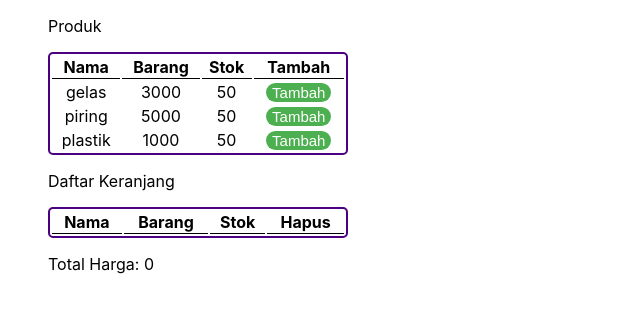
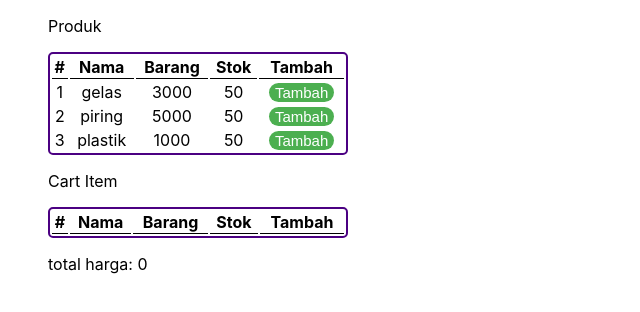
Before and after one commit to Trias1/gen-10-lifecycle-trias, a React (Create React App) app: page / in a window 1280 px wide. Shown: the top 312 px of the page, without its empty margins (0-640 px from the left). Built offline with nearby package versions, Linux system fonts and the light colour scheme.

Commit message:
update lagi

```diff
--- a/src/App.js
+++ b/src/App.js
@@ -1,11 +1,13 @@
 import logo from "./logo.svg";
 import "./components/statte/lf.css";
 import Lifecycletugas from "./components/statte/LifeCycleTugas";
+import LifeCycle from "./components/statte/LifeCycle";
 
 function App() {
   return (
     <>
-      <Lifecycletugas />
+      {/* <Lifecycletugas /> */}
+      <LifeCycle/>
     </>
   );
 }
--- /dev/null
+++ b/src/components/statte/LifeCycle.js
@@ -0,0 +1,116 @@
+import { useState, useEffect } from "react";
+import "../statte/lf.css";
+const Api = [
+  {
+    id: 1,
+    nama: "gelas",
+    harga: 3000,
+    stoct: 50,
+  },
+  {
+    id: 2,
+    nama: "piring",
+    harga: 5000,
+    stoct: 50,
+  },
+  {
+    id: 3,
+    nama: "plastik",
+    harga: 1000,
+    stoct: 50,
+  },
+];
+
+const LifeCycle = () => {
+  const [products, setProducts] = useState([]);
+  const [carts, setCarts] = useState([]);
+  const [totalPrice, setTotalPrice] = useState(0);
+
+  function tambah(tambahproduct) {
+    console.log("coba");
+    const tmbhkeranjang = [...carts];
+    tmbhkeranjang.push(tambahproduct);
+    setCarts(tmbhkeranjang);
+  }
+
+  function hapus(hapuscart) {
+    console.log("hapus");
+    const hpscart = [...carts];
+    hpscart.splice(hapuscart, 1);
+    setCarts(hpscart);
+  }
+
+  useEffect(() => {
+    setProducts(Api);
+  }, []);
+
+  useEffect(() => {
+    let countTotalPrice = 0;
+
+    for (const cart of carts) {
+      countTotalPrice = countTotalPrice + cart.harga;
+    }
+
+    setTotalPrice(countTotalPrice);
+  }, [carts]);
+
+  return (
+    <>
+      <p>Produk</p>
+      <table>
+        <thead>
+          <tr>
+            <th>#</th>
+            <th>Nama</th>
+            <th>Barang</th>
+            <th>Stok</th>
+            <th>Tambah</th>
+          </tr>
+        </thead>
+        <tbody>
+          {products.map((products, key) => (
+            <tr key={key}>
+              <td>{key+1}</td>
+              <td>{products.nama}</td>
+              <td>{products.harga}</td>
+              <td>{products.stoct}</td>
+              <td>
+                <button onClick={() => tambah(products)}>Tambah</button>
+              </td>
+            </tr>
+          ))}
+        </tbody>
+      </table>
+
+      <p>Cart Item</p>
+      <table>
+        <thead>
+          <tr>
+            <th>#</th>
+            <th>Nama</th>
+            <th>Barang</th>
+            <th>Stok</th>
+            <th>Tambah</th>
+          </tr>
+        </thead>
+        <tbody>
+          {carts.map((cart, id) => (
+            <tr key={id}>
+              <td>{id+1}</td>
+              <td>{cart.nama}</td>
+              <td>{cart.harga}</td>
+              <td>{cart.stoct}</td>
+              <td>
+                <button onClick={() => hapus(cart)}>Hapus</button>
+              </td>
+            </tr>
+          ))}
+        </tbody>
+      </table>
+
+      <p>total harga: {totalPrice}</p>
+    </>
+  );
+};
+
+export default LifeCycle;
```
Also changed, not shown: src/components/statte/LifeCycleTugas.js (+18 -15 lines).
